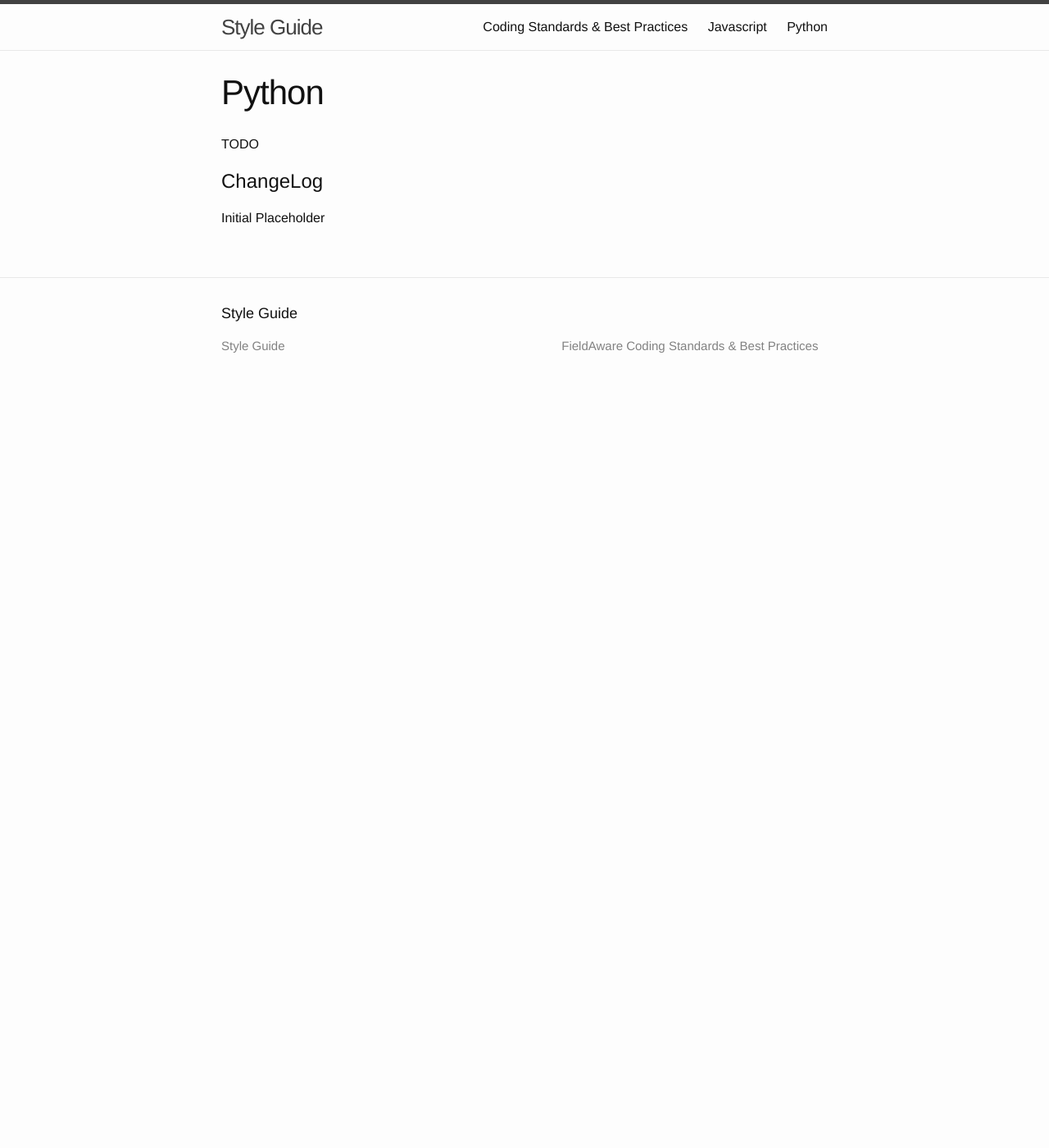
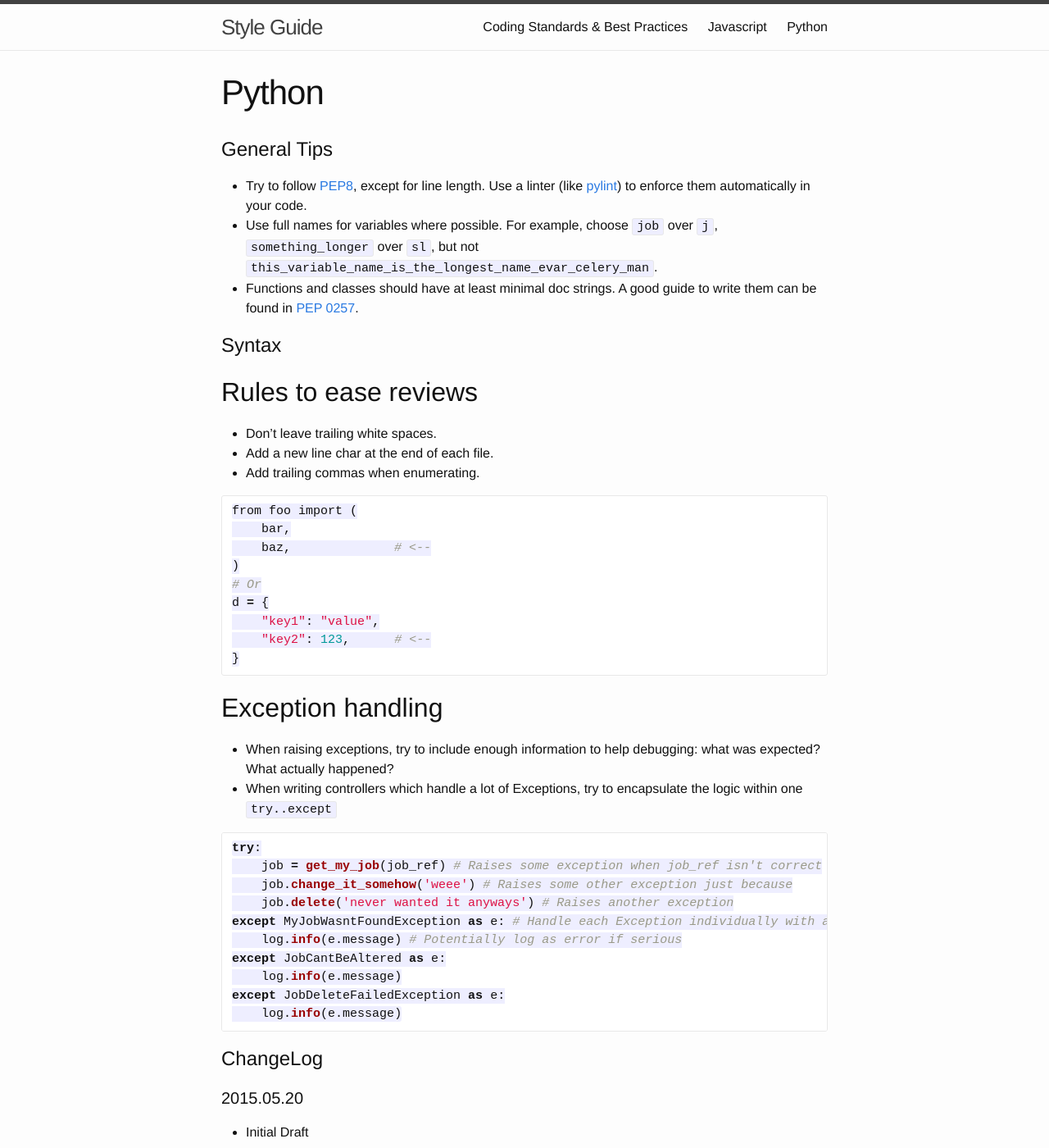
Before and after one commit to fieldaware/style-guide, a Jekyll site: the page built from python.md, in a window 1280 px wide and 1400 px high. Shown: the whole window at 82% size. Built offline with Jekyll 4.4.1, drawn with Linux system fonts in a browser that asks for light colours; Markdown is read by kramdown in place of the engine named in the settings.

Commit message:
First draft of python's coding rules
- It's basically a copy of those in confluence, it still needs more love

````diff
--- a/python.md
+++ b/python.md
@@ -2,8 +2,54 @@
 layout: page
 title: Python
 ---
-TODO
+
+# General Tips
+
+* Try to follow [PEP8](https://www.python.org/dev/peps/pep-0008/), except for line length. Use a linter (like [pylint](http://www.pylint.org/)) to enforce them automatically in your code.
+* Use full names for variables where possible. For example, choose `job` over `j`, `something_longer` over `sl`, but not `this_variable_name_is_the_longest_name_evar_celery_man`.
+* Functions and classes should have at least minimal doc strings. A good guide to write them can be found in [PEP 0257](https://www.python.org/dev/peps/pep-0257/).
+
+# Syntax
+
+## Rules to ease reviews
+
+* Don't leave trailing white spaces.
+* Add a new line char at the end of each file.
+* Add trailing commas when enumerating.
+
+``` python
+from foo import (
+    bar,
+    baz,              # <--
+)
+# Or
+d = {
+    "key1": "value",
+    "key2": 123,      # <--
+}
+```
+
+## Exception handling
+
+* When raising exceptions, try to include enough information to help debugging: what was expected? What actually happened?
+* When writing controllers which handle a lot of Exceptions, try to encapsulate the logic within one `try..except`
+
+``` python
+try:
+    job = get_my_job(job_ref) # Raises some exception when job_ref isn't correct
+    job.change_it_somehow('weee') # Raises some other exception just because
+    job.delete('never wanted it anyways') # Raises another exception
+except MyJobWasntFoundException as e: # Handle each Exception individually with a descriptive name
+    log.info(e.message) # Potentially log as error if serious
+except JobCantBeAltered as e:
+    log.info(e.message)
+except JobDeleteFailedException as e:
+    log.info(e.message)
+```
+
 
 # ChangeLog
 
-Initial Placeholder
+#### 2015.05.20
+
+- Initial Draft
````
